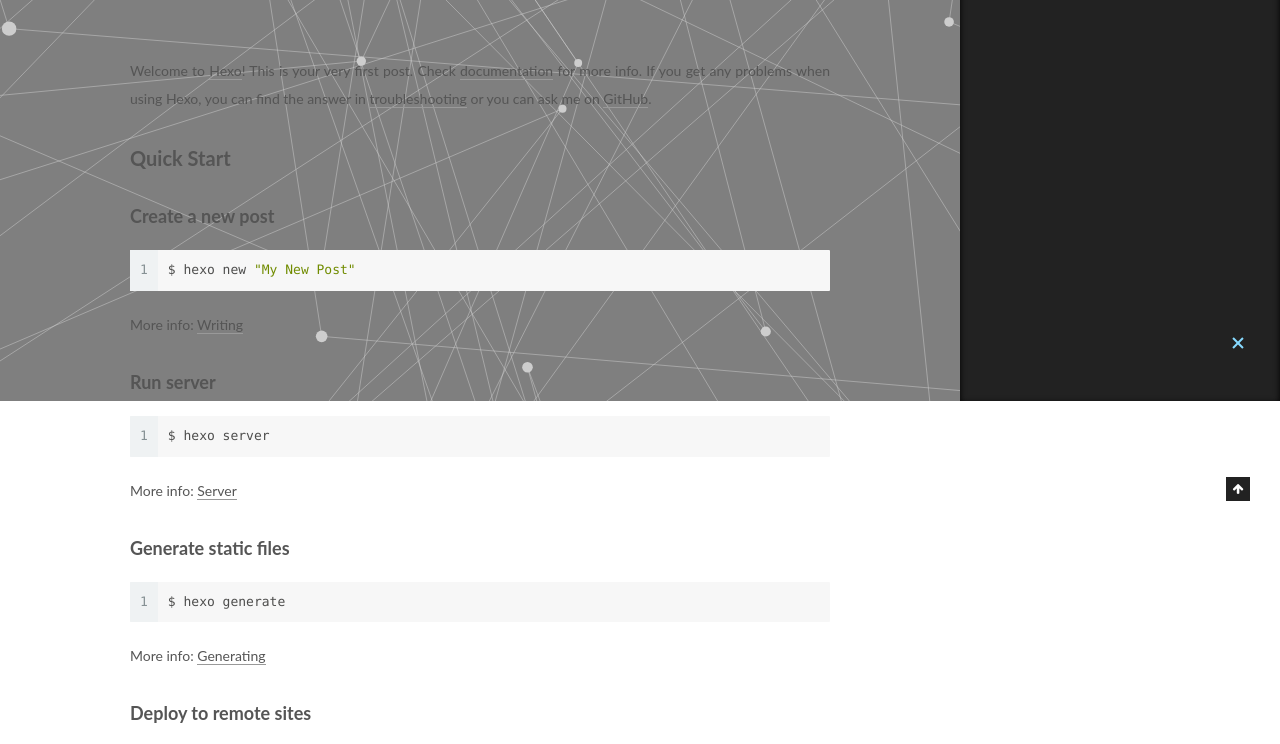
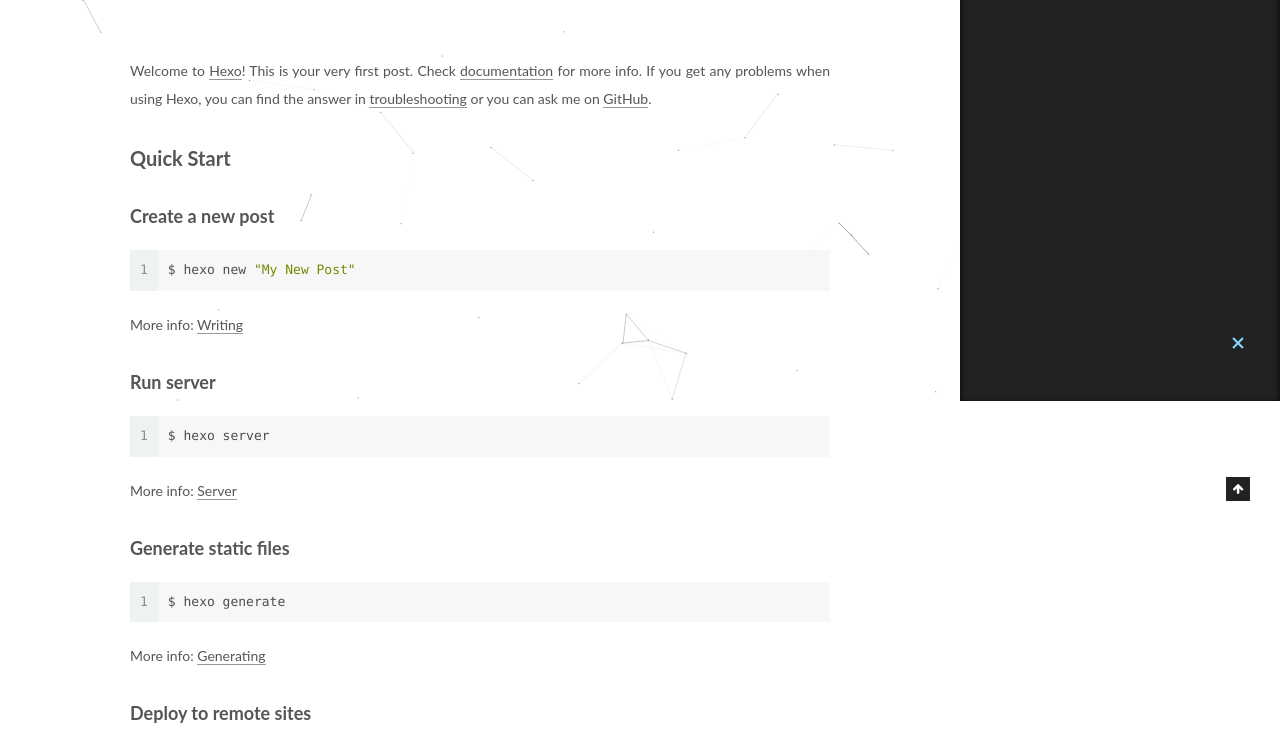
Before and after one commit to justforxm/justforxm.github.io, a plain HTML site: page 2018/12/22/hello-world/index.html in a window 1280 px wide. Shown: the part 399-1143 px from the top of the page. Drawn offline with Linux system fonts and the light colour scheme.

Commit message:
Site updated: 2018-12-26 22:44:48

```diff
--- a/2018/12/22/hello-world/index.html
+++ b/2018/12/22/hello-world/index.html
@@ -537,7 +537,6 @@
 
 
 
-
     <script type="text/javascript" src="/lib/jquery/index.js?v=2.1.3"></script>
 
 
@@ -568,12 +567,7 @@
 
 
 
-    <script type="text/javascript" src="/lib/three/three.min.js"></script>
-
-
-
-
-    <script type="text/javascript" src="/lib/three/canvas_lines.min.js"></script>
+    <script type="text/javascript" src="/lib/canvas-nest/canvas-nest.min.js"></script>
 
 
 
```
Also changed, not shown: archives/2018/12/index.html (+1 -7 lines), archives/2018/index.html (+1 -7 lines), archives/index.html (+1 -7 lines), index.html (+1 -7 lines).
